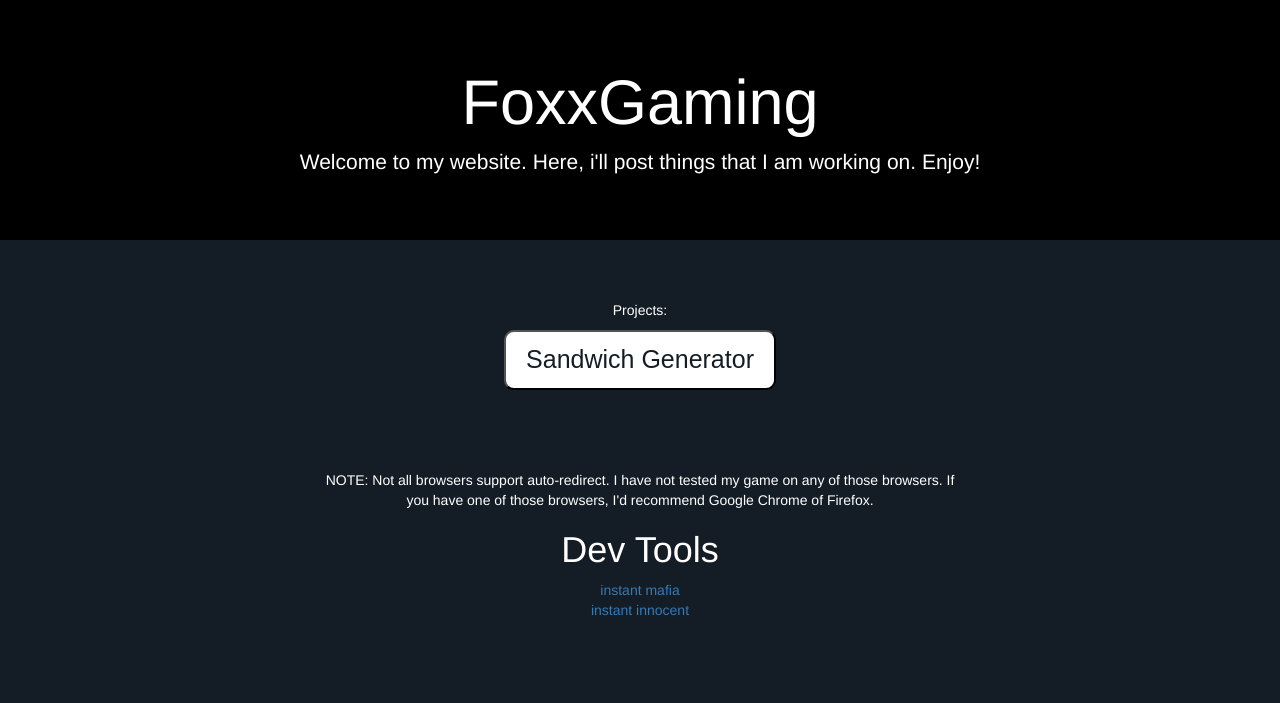
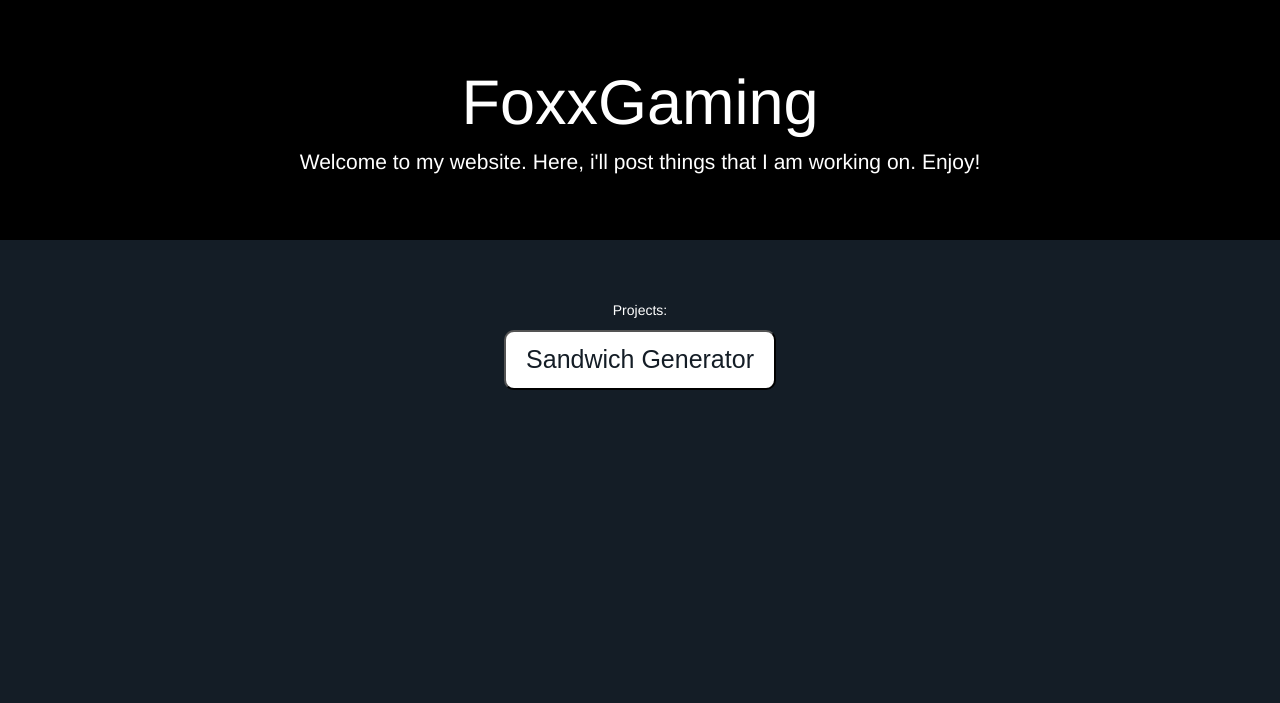
Before and after one commit to Ratintosh/foxxgaming.github.io, a plain HTML site: page index.html in a window 1280 px wide. Drawn offline with nearby package versions, Linux system fonts and the light colour scheme.

Commit message:
Update index.html

```diff
--- a/index.html
+++ b/index.html
@@ -24,14 +24,6 @@
             <form method="get" action="Projects/gen.html">
                <button class="butn" type="submit">Sandwich Generator</button>
             </form>
-            <center>
-               <div class="note">
-                  <p>NOTE: Not all browsers support auto-redirect. I have not tested my game on any of those browsers. If you have one of those browsers, I'd recommend Google Chrome of Firefox.
-                  <h1>Dev Tools</h1>
-                  <a href="HTML/confirmedMafia.html">instant mafia</a>
-                  <br>
-                  <a href="HTML/mafia.html">instant innocent</a>
-            </center>
             </div>
          </div>
       </div>
```
